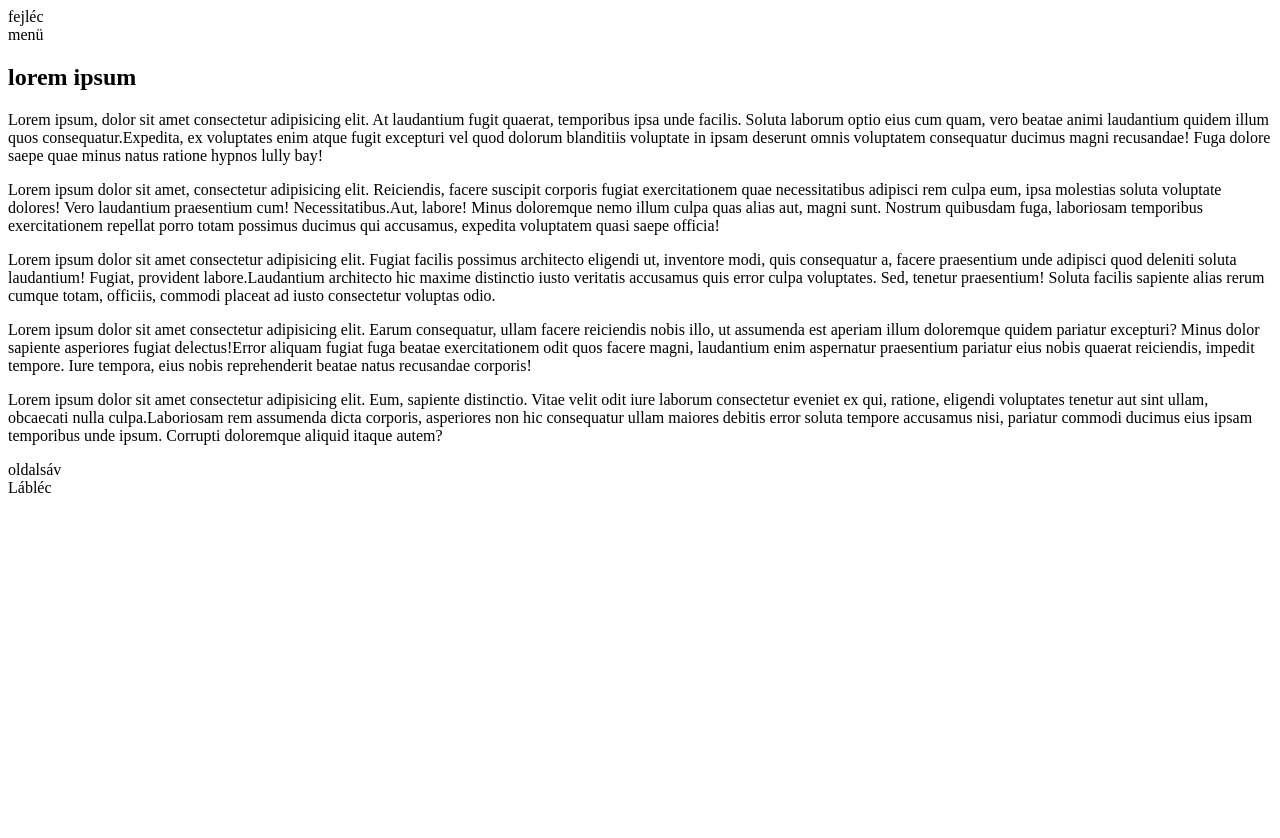
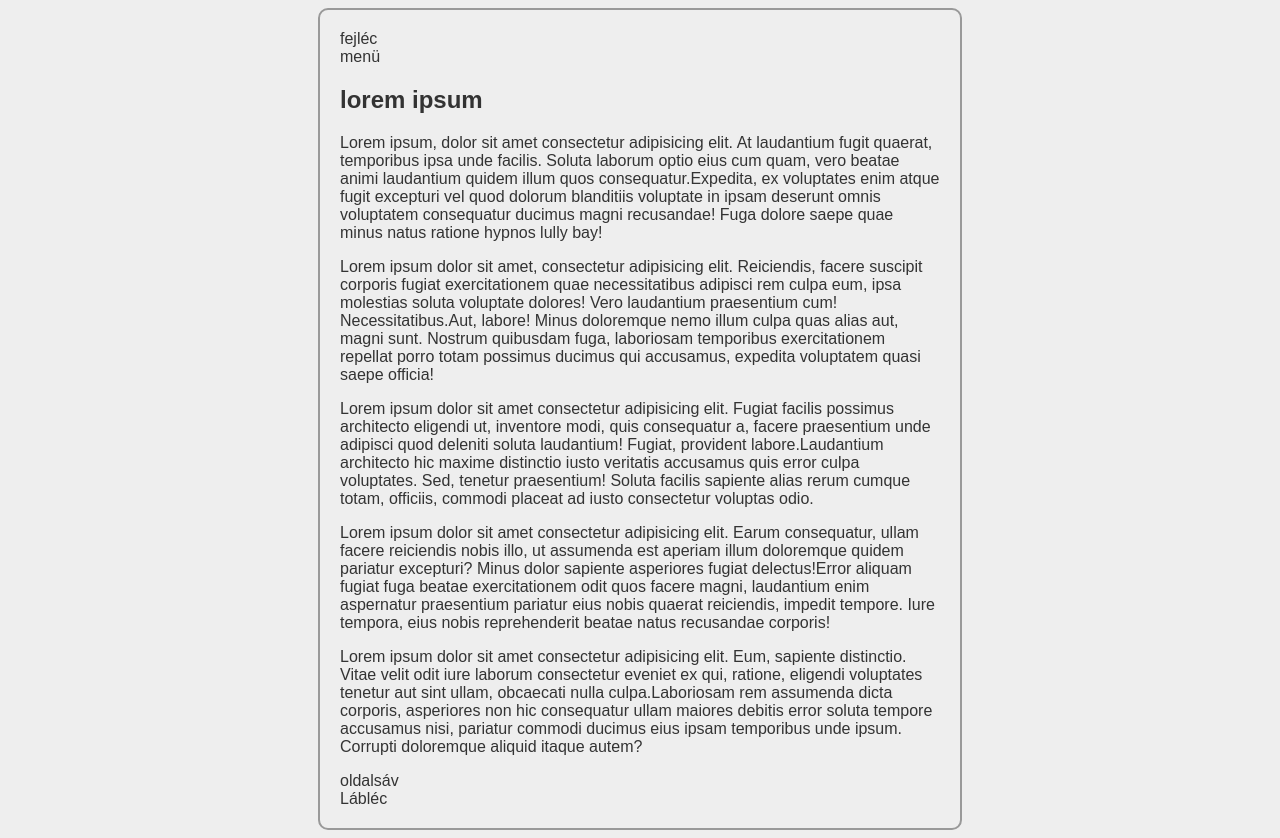
Before and after one commit to borosb24d/2024-10-10Layout, a plain HTML site: page index.html in a window 1280 px wide. Before the commit the page ends 800 px from the top, so only its background shows below. Drawn offline with Linux system fonts and the light colour scheme.

Commit message:
body.main

```diff
--- a/style.css
+++ b/style.css
@@ -1,8 +1,15 @@
 body {
-
+    background-color: #eee;
+    color: #333;
+    font-family: sans-serif;
 }
 
 main {
+    border: 2px solid #999;
+    width: 600px;
+    margin: auto;
+    padding: 20px;
+    border-radius: 10px;
 
 }
 
```
